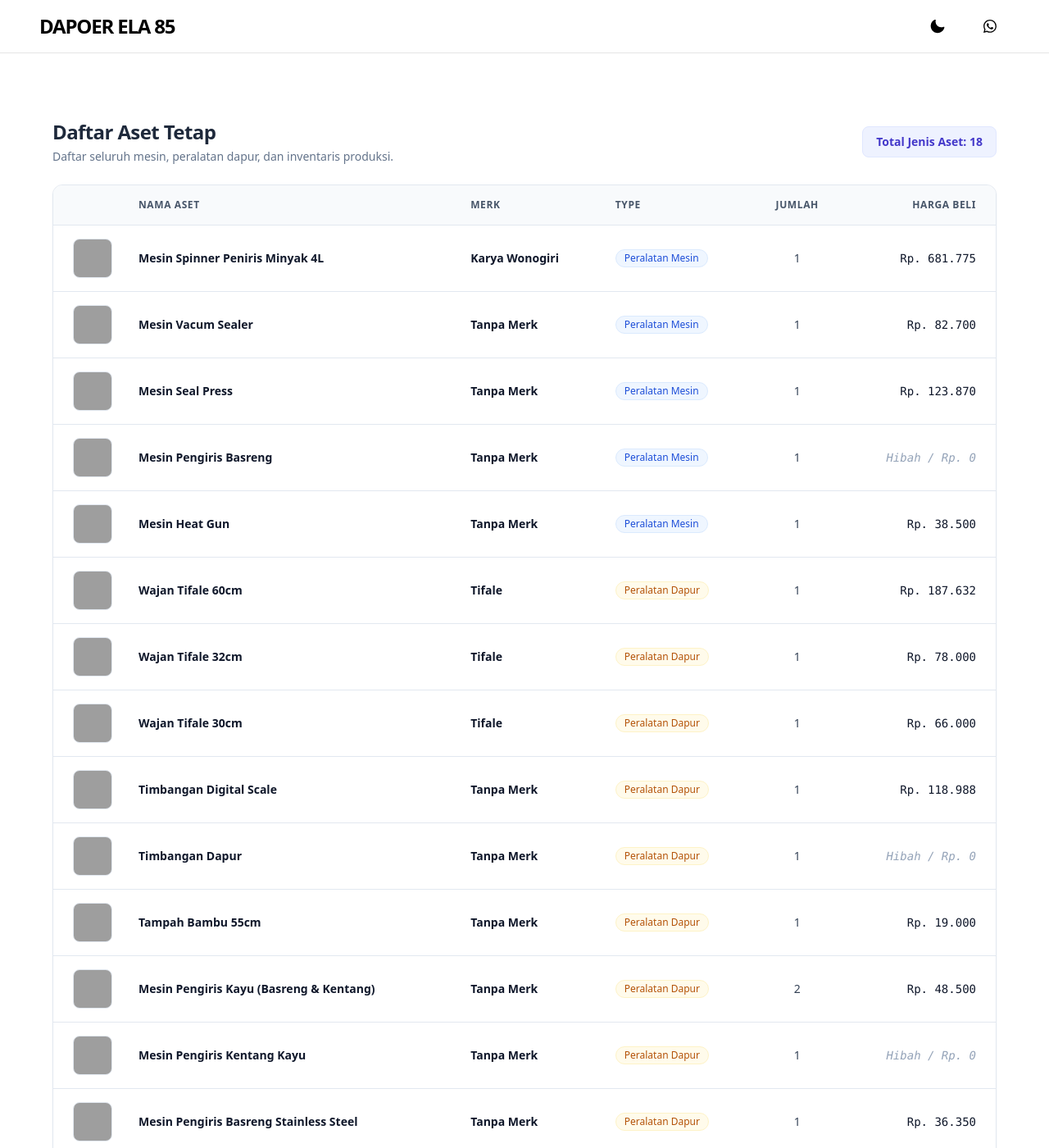
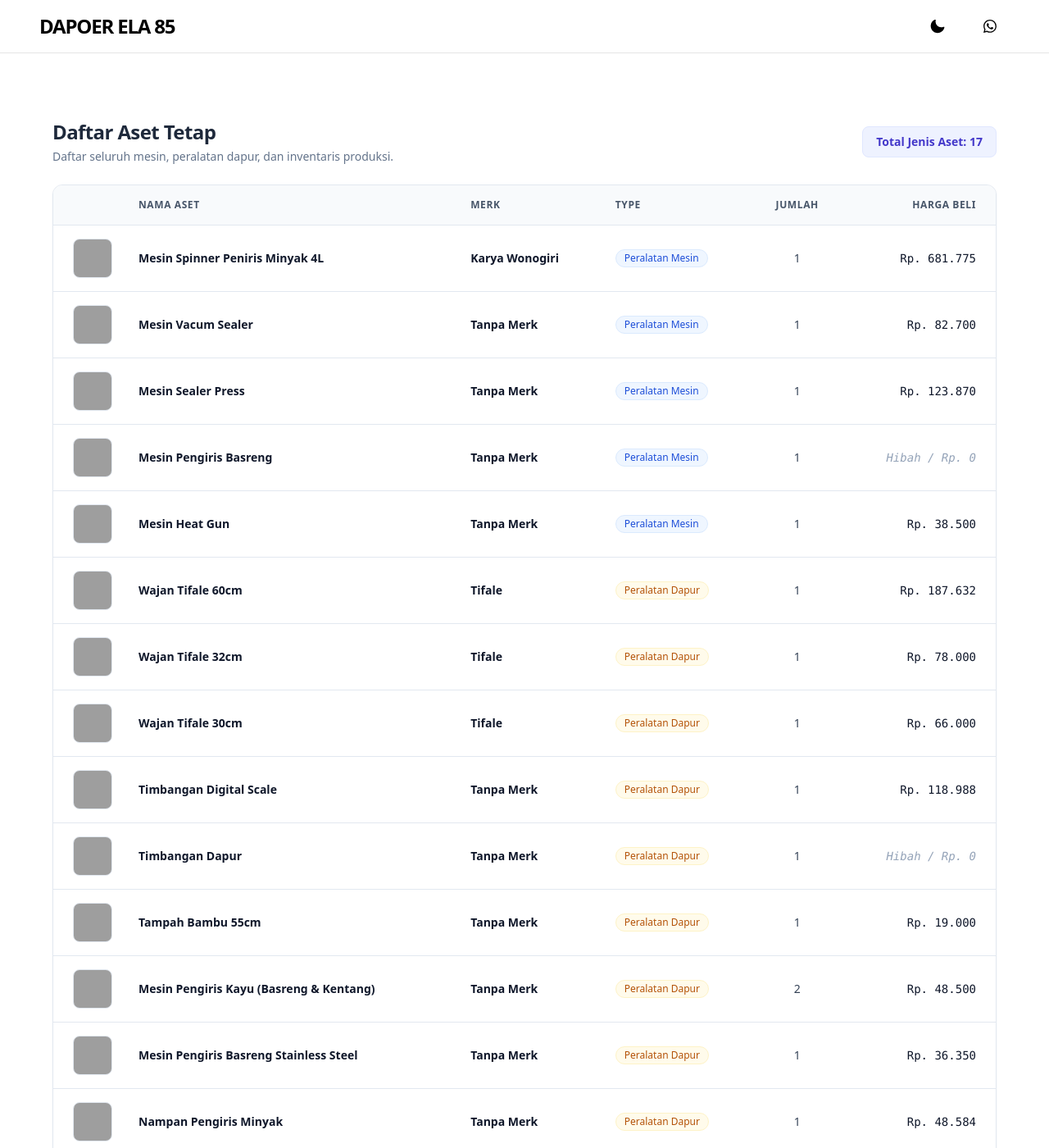
Before and after one commit to dapoerela85/dapoerela85.github.io, a Jekyll site: the page built from _pages/aset-tetap.html, in a window 1280 px wide and 1400 px high. Shown: the whole window at 82% size. Built offline with Jekyll 4.4.1, drawn with Linux system fonts in a browser that asks for light colours; nearby versions of some CDN libraries; part of the change alters nothing that is shown; grey boxes are pictures that could not be loaded.

Commit message:
Update products.yml

```diff
--- a/_data/products.yml
+++ b/_data/products.yml
@@ -359,6 +359,7 @@ aset_tetap:
     jumlah: 1
     type: Peralatan Mesin
     merk: Karya Wonogiri
+    tgl_beli: 27-02-2025
     img: mesin-spinner.jpg
 
   - id: mesin-vacum
@@ -366,13 +367,15 @@ aset_tetap:
     harga_beli: Rp. 82.700
     jumlah: 1
     type: Peralatan Mesin
+    tgl_beli: 28-01-2025
     img: mesin-vacum.jpg
 
   - id: mesin-seal-press
-    title: Mesin Seal Press
+    title: Mesin Sealer Press
     harga_beli: Rp. 123.870
     jumlah: 1
     type: Peralatan Mesin
+    tgl_beli: 12-02-2025
     img: mesin-seal-press.jpg
 
   - id: mesin-pengiris-basreng
@@ -380,6 +383,7 @@ aset_tetap:
     harga_beli: Rp. 0
     jumlah: 1
     type: Peralatan Mesin
+    tgl_beli: 01-05-2026
     img: mesin-pengiris-basreng.jpg
 
   - id: mesin-heatgun
@@ -387,6 +391,7 @@ aset_tetap:
     harga_beli: Rp. 38.500
     jumlah: 1
     type: Peralatan Mesin
+    tgl_beli: 28-01-2025
     img: heatgun.jpg
 
   - id: wajan-tifale-60
@@ -395,6 +400,7 @@ aset_tetap:
     jumlah: 1
     type: Peralatan Dapur
     merk: Tifale
+    tgl_beli: 08-08-2025
     img: wajan-tifale-60.jpg
 
   - id: wajan-tifale-32
@@ -403,6 +409,7 @@ aset_tetap:
     jumlah: 1
     type: Peralatan Dapur
     merk: Tifale
+    tgl_beli: 05-03-2025
     img: wajan-tifale-32.jpg
 
   - id: wajan-tifale-30
@@ -411,6 +418,7 @@ aset_tetap:
     jumlah: 1
     type: Peralatan Dapur
     merk: Tifale
+    tgl_beli: 05-03-2025
     img: wajan-tifale-30.jpg
 
   - id: timbangan-digital-scale
@@ -418,6 +426,7 @@ aset_tetap:
     harga_beli: Rp. 118.988
     jumlah: 1
     type: Peralatan Dapur
+    tgl_beli: 01-01-2025
     img: timbangan-digital-scale.jpg
 
   - id: timbangan-dapur
@@ -439,14 +448,8 @@ aset_tetap:
     harga_beli: Rp. 48.500
     jumlah: 2
     type: Peralatan Dapur
+    tgl_beli: 27-09-2024
     img: mesin-pengiris-kayu.jpg
-
-  - id: mesin-pengiris-kentang-kayu
-    title: Mesin Pengiris Kentang Kayu
-    harga_beli: Rp. 0
-    jumlah: 1
-    type: Peralatan Dapur
-    img: mesin-pengiris-kentang-kayu.jpg
 
   - id: mesin-pengiris-basreng-stainless
     title: Mesin Pengiris Basreng Stainless Steel
@@ -460,6 +463,7 @@ aset_tetap:
     harga_beli: Rp. 48.584
     jumlah: 1
     type: Peralatan Dapur
+    tgl_beli: 18-09-2025
     img: nampan-peniris-minyak.jpg
 
   - id: cooler-bag
@@ -467,6 +471,7 @@ aset_tetap:
     harga_beli: Rp. 12.200
     jumlah: 1
     type: Peralatan Dapur
+    tgl_beli: 05-04-2025
     img: cooler-bag.jpg
 
   - id: corong-mulut-besar
@@ -475,6 +480,7 @@ aset_tetap:
     type: Peralatan Dapur
     harga_beli: Rp. 39.808
     merk: Tanpa Merk
+    tgl_beli: 13-12-2025
     img: wajan-tifale-60.jpg
 
   - id: mesin-freezer
```
